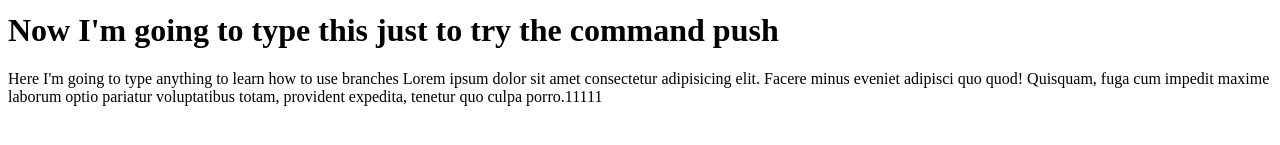
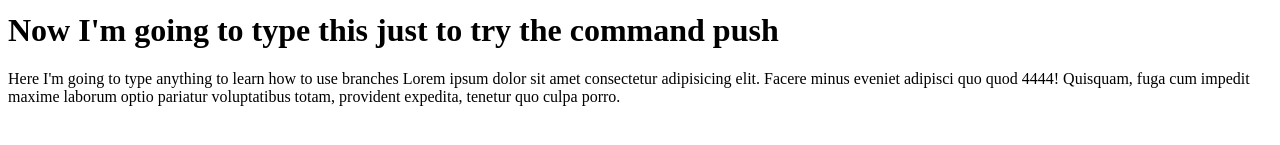
Before and after one commit to LAUA22/First-git-work, a plain HTML site: page index.html in a window 1280 px wide. Shown: the part 481-626 px from the top of the page. Drawn offline with Linux system fonts and the light colour scheme.

Commit message:
agregue unos 4

```diff
--- a/index.html
+++ b/index.html
@@ -32,6 +32,6 @@
 
 <p>Here I'm going to type anything to learn how to use branches
     Lorem ipsum dolor sit amet consectetur adipisicing elit.
-    Facere minus eveniet adipisci quo quod!
+    Facere minus eveniet adipisci quo quod 4444!
     Quisquam, fuga cum impedit maxime laborum optio pariatur voluptatibus totam,
-    provident expedita, tenetur quo culpa porro.11111</p>
+    provident expedita, tenetur quo culpa porro.</p>
```
